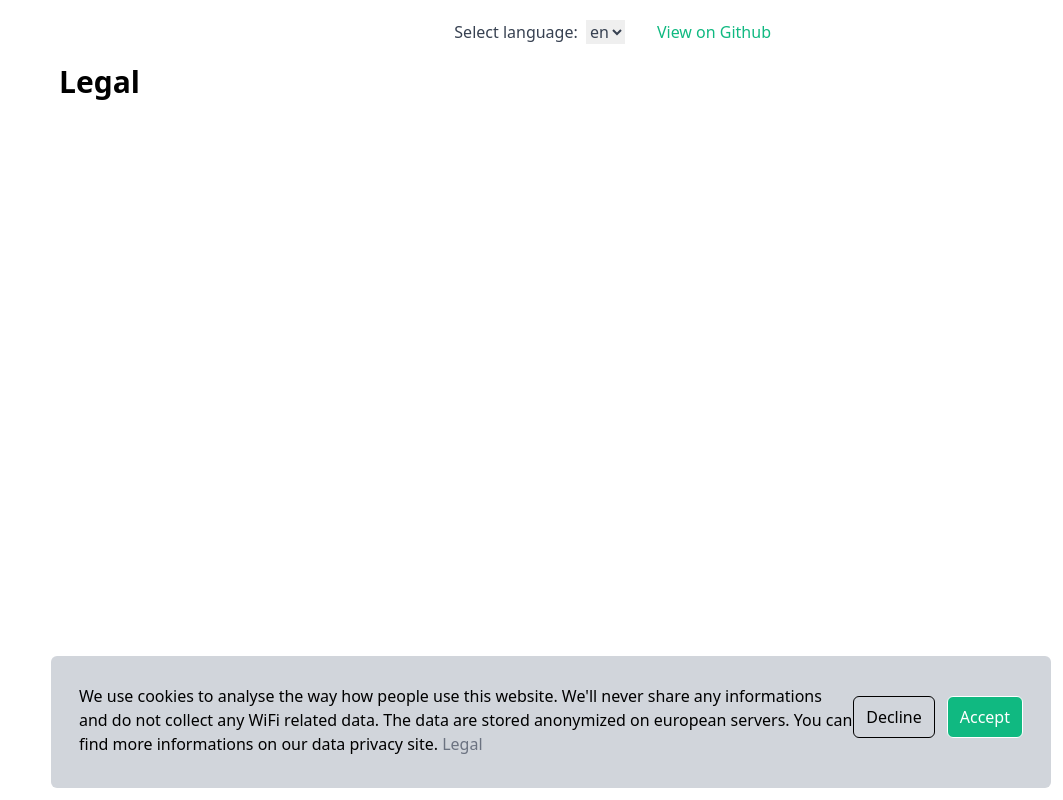
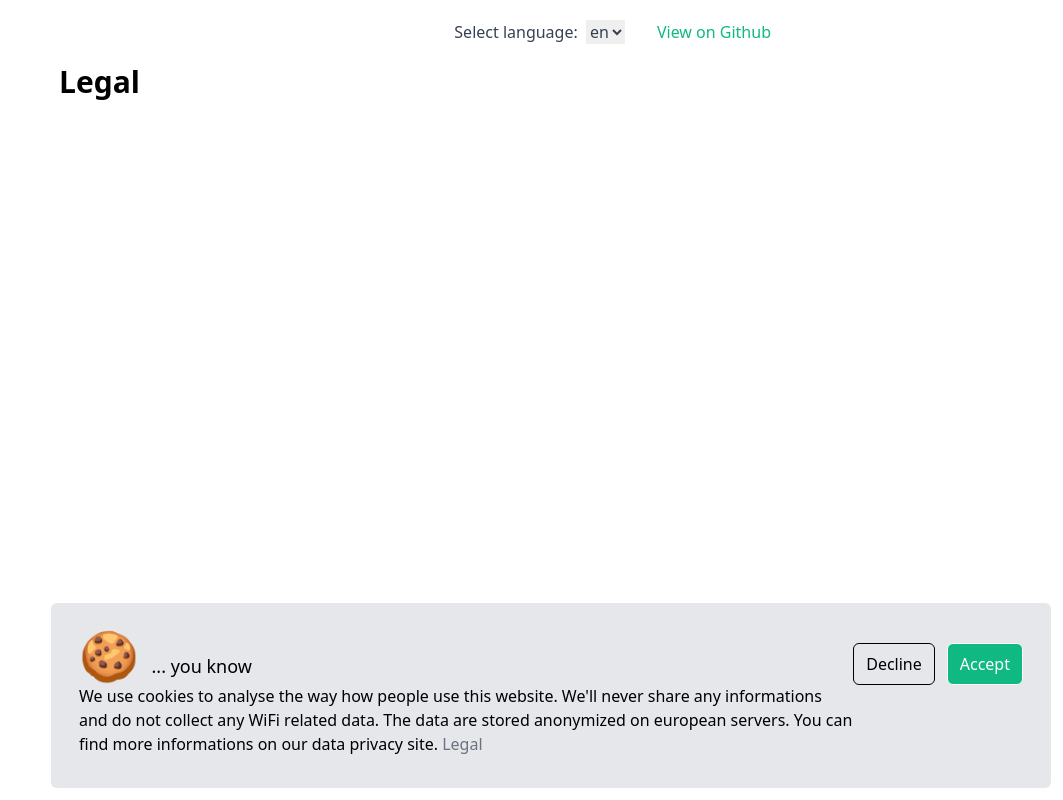
Before and after one commit to utomic-media/share-wifi-cool, a Vue app: page /legal in a window 1280 px wide. Shown: the whole page, without its empty margins (217-1280 px from the left). Built offline with nearby package versions, Linux system fonts and the light colour scheme.

Commit message:
Fix: gothub link new tab, update cookie header

```diff
--- a/src/components/core/TheAnalytics.vue
+++ b/src/components/core/TheAnalytics.vue
@@ -1,8 +1,14 @@
 <template>
   <div
     v-if="showBanner"
-    class="flex sm:flex-row flex-col fixed bottom-0 bg-gray-300 m-3 p-7 rounded-md">
+    class="flex sm:flex-row flex-col fixed bottom-0 bg-gray-200 m-3 p-7 rounded-md">
     <div class="mb-1">
+      <h3 class="text-lg mb-1">
+        <span class="text-5xl">
+          🍪
+        </span>
+        {{ $t('theAnalytics.title') }}
+      </h3>
       {{ $t('theAnalytics.message') }}
       <router-link :to="{ name: 'PrivacyPolicy' }" class="secondary">
         {{ $t("theFooter.legal.legal") }}
--- a/src/components/core/TheHeader.vue
+++ b/src/components/core/TheHeader.vue
@@ -1,7 +1,12 @@
 <template>
   <nav class="flex flex-wrap flex-row justify-end px-5 my-3">
     <LocaleSelection />
-    <a href="https://github.com/utomic-media/share-wifi-cool" class="py-2 px-4 ">
+    <a
+      href="https://github.com/utomic-media/share-wifi-cool"
+      target="blank"
+      rel="noopener"
+      class="py-2 px-4 "
+    >
       {{ $t('theHeader.viewOnGithub') }}
     </a>
   </nav>
--- a/src/plugins/i18n/messages.ts
+++ b/src/plugins/i18n/messages.ts
@@ -35,6 +35,7 @@ const messages = {
       viewOnGithub: 'View on Github',
     },
     theAnalytics: {
+      title: '... you know',
       message: "We use cookies to analyse the way how people use this website. We'll never share any informations and do not collect any WiFi related data. The data are stored anonymized on european servers. You can find more informations on our data privacy site.",
       accept: 'Accept',
       decline: 'Decline',
```
